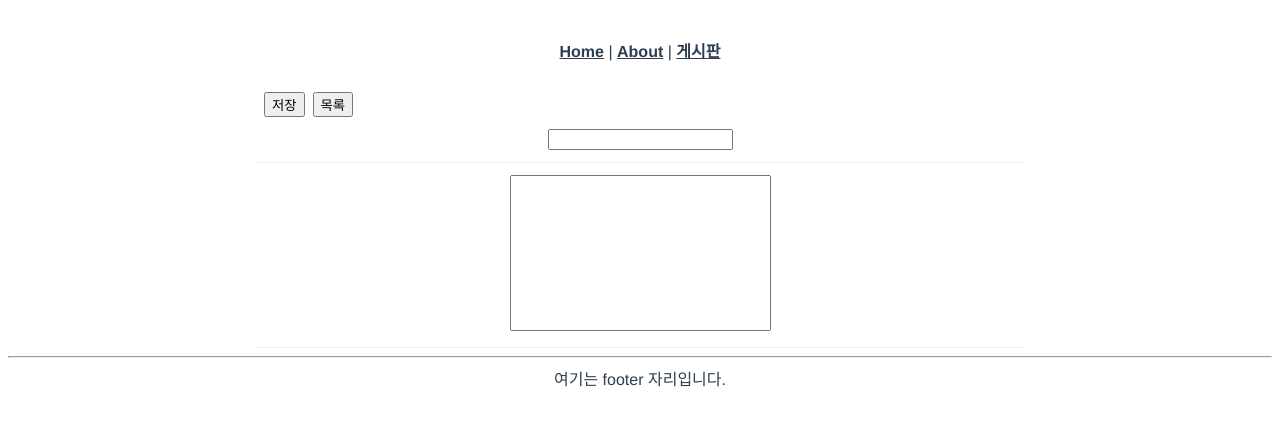
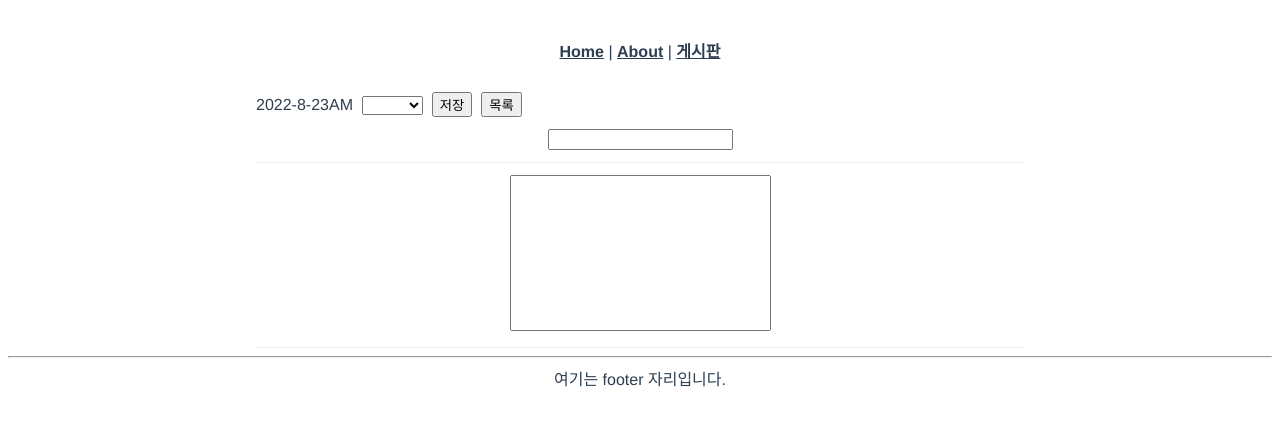
Before and after one commit to Emdeowl/vue-frontboard, a Vue app: page /board/write in a window 1280 px wide. Shown: the top 426 px of the page. Built offline with nearby package versions, Linux system fonts and the light colour scheme; no server answers.

Commit message:
methods의 괄호 문제, 화면에 출력할 dat, tim 설정

```diff
--- a/src/views/BoardWrite.vue
+++ b/src/views/BoardWrite.vue
@@ -1,60 +1,73 @@
 <template>
   <div class="board-detail">
-    <div class="button">
-        <button @click="fnSave">저장</button>
+      <div class="upper-nav">
+        <span>{{ dat }}</span>
+        <span>{{tim}}</span>&nbsp;
+        <span>
+            <select v-model="weather">
+              <option value="sunny">sunny</option>
+              <option value="snowy">snowy</option>
+              <option value="rainy">rainy</option>
+              <option value="cloudy">cloudy</option>
+              <option value="hail">hail</option>
+            </select>
+        </span>&nbsp;
+        <button @click="fnSave">저장</button>&nbsp;
         <button @click="fnList">목록</button>
-    </div>
+      </div>
 
     <div class="board-contents" @keyup.enter="fnSave">
-        <input type="text" palceholder="제목을 입렵해주세요" name="" id="" v-model="title">
+        <input type="text" palceholder="제목을 입렵해주세요"  v-model="title">
     </div>
     <div class="board-contents">
-      <textarea id="" cols="30" rows="10" v-model="contents"  style="resize: none;"></textarea>
+      <textarea  cols="30" rows="10" v-model="context"  style="resize: none;"></textarea>
     </div>
 </div>
 
 </template>
 
 <script>
+const date=new Date();
+const year = date.getFullYear();
+const hour=date.getHours();
+const month = date.getMonth() + 1;
+const day = date.getDate();
 
-const date=new Date();
-const hour=date.getHours();
+
 export default {
     data(){
         return{
             requestBody:this.$route.query,
             idx:this.$route.query.idx,
             title:'',
-            contents:'',
+            context:'',
             condition:'',
-            date:'',
+            dat: `${year}-${month}-${day}`,
+            tim: hour > 12 ? 'PM' : 'AM',
             weather:''
-    }
+          }
     },
     mounted(){
       this.fnGetView();
     },
 
     methods:{
-        clock(){
-            return hour>12 ? "PM":"AM";
-        },
       fnGetView() {
         this.$axios.get(this.$serverUrl+'/board/'+this.idx,{
           parm:this.requestBody
         }).then((res)=>{
         this.title = res.data.title
-        this.contents = res.data.context
+        this.context = res.data.context
         this.condition = res.data.condition
-        this.date = res.data.dat
+        this.dat = res.data.dat
+        this.tim = res.data.tim;
         this.weather=res.data.weather
 
         }).catch((err)=>{
-          if(err.message.indexOf('Network Error') > -1) {  //
-            alert('네트워크가 원활하지않습니다.\n 잠시 후 다시 시도해주세요.')
-          }
-        })
-      },
+           console.log(err);
+          } )
+        }
+      ,
 
       fnList(){
         delete this.requestBody.idx
@@ -63,6 +76,13 @@ export default {
           query:this.requestBody
         })
       },
+      fnView(idx) { //상세보기
+      this.requestBody.idx = idx;
+      this.$router.push({
+        path: "./detail",
+        query: this.requestBody,
+      });
+    },
 
       fnUpdate(){
         this.$router.push({
@@ -77,8 +97,10 @@ export default {
          this.form = {
           "idx":this.idx,
           "title":this.title,
-          "contents":this.contents,
-          "date":this.date
+          "context":this.context,
+          "dat":this.dat,
+          "tim":this.tim,
+          "weather": this.weather,
             }
          if (this.idx === undefined) {
         //INSERT
@@ -107,7 +129,7 @@ export default {
     }
 
     }
- }
+}
 </script>
 
 <style>
```
